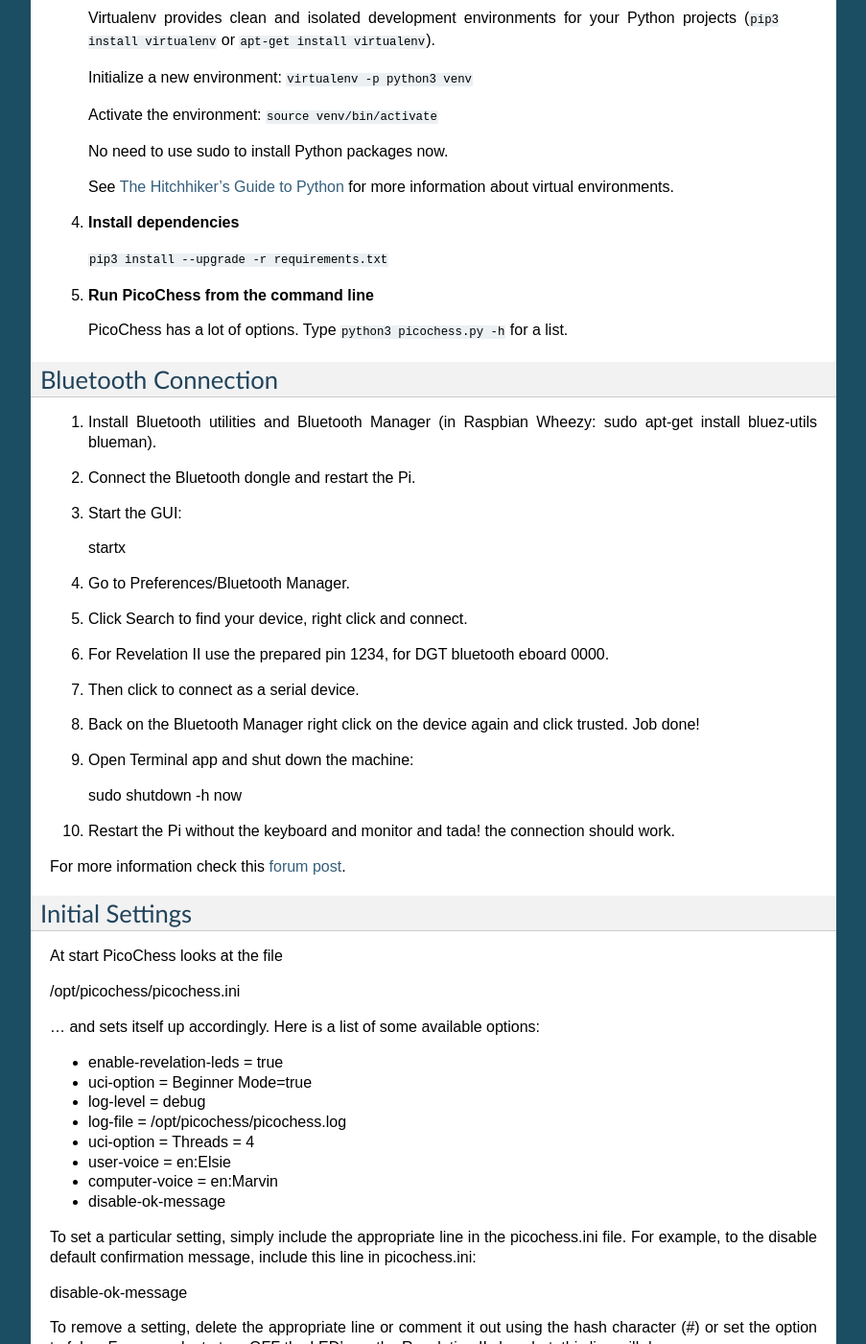
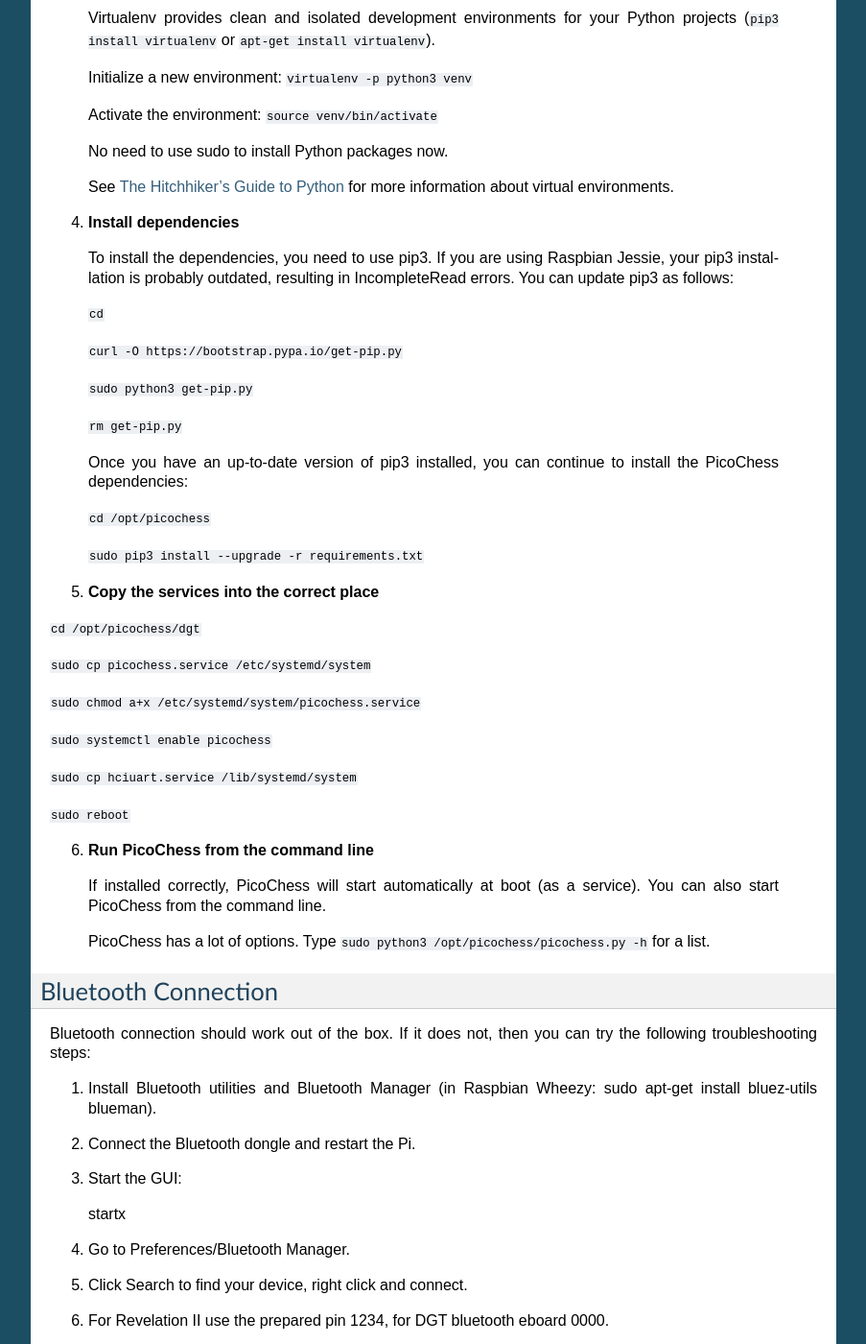
Before and after one commit to jromang/picochess, a Sphinx documentation site: the page built from docs/installation.rst, in a window 1280 px wide and 1400 px high, scrolled down 2080 px. Shown: the whole window at 96% size, without its empty margins (198-1101 px from the left). Built offline with Sphinx 7.4.7, drawn with Linux system fonts in a browser that asks for light colours.

Commit message:
Updated installation instructions
Added:
- how to update pip3 on Raspbian Jessie
- how to move picochess.service and hciuart.service into place
- updated Bluetooth autostart information

```diff
--- a/docs/installation.rst
+++ b/docs/installation.rst
@@ -136,14 +136,46 @@
 
 4. **Install dependencies**
 
-  ``pip3 install --upgrade -r requirements.txt``
+  To install the dependencies, you need to use pip3. If you are using Raspbian Jessie, your pip3 installation is probably outdated, resulting in IncompleteRead errors. You can update pip3 as follows:
 
-5. **Run PicoChess from the command line**
+  ``cd``
 
-  PicoChess has a lot of options. Type ``python3 picochess.py -h`` for a list.
+  ``curl -O https://bootstrap.pypa.io/get-pip.py``
+
+  ``sudo python3 get-pip.py``
+
+  ``rm get-pip.py``
+
+  Once you have an up-to-date version of pip3 installed, you can continue to install the PicoChess dependencies:
+
+  ``cd /opt/picochess``
+
+  ``sudo pip3 install --upgrade -r requirements.txt``
+
+5. **Copy the services into the correct place**
+
+``cd /opt/picochess/dgt``
+
+``sudo cp picochess.service /etc/systemd/system``
+
+``sudo chmod a+x /etc/systemd/system/picochess.service``
+
+``sudo systemctl enable picochess``
+
+``sudo cp hciuart.service /lib/systemd/system``
+
+``sudo reboot``
+
+6. **Run PicoChess from the command line**
+
+  If installed correctly, PicoChess will start automatically at boot (as a service). You can also start PicoChess from the command line.
+
+  PicoChess has a lot of options. Type ``sudo python3 /opt/picochess/picochess.py -h`` for a list.
 
 Bluetooth Connection
 --------------------
+
+Bluetooth connection should work out of the box. If it does not, then you can try the following troubleshooting steps:
 
 1. Install Bluetooth utilities and Bluetooth Manager (in Raspbian Wheezy: sudo apt-get install bluez-utils blueman).
 
```
